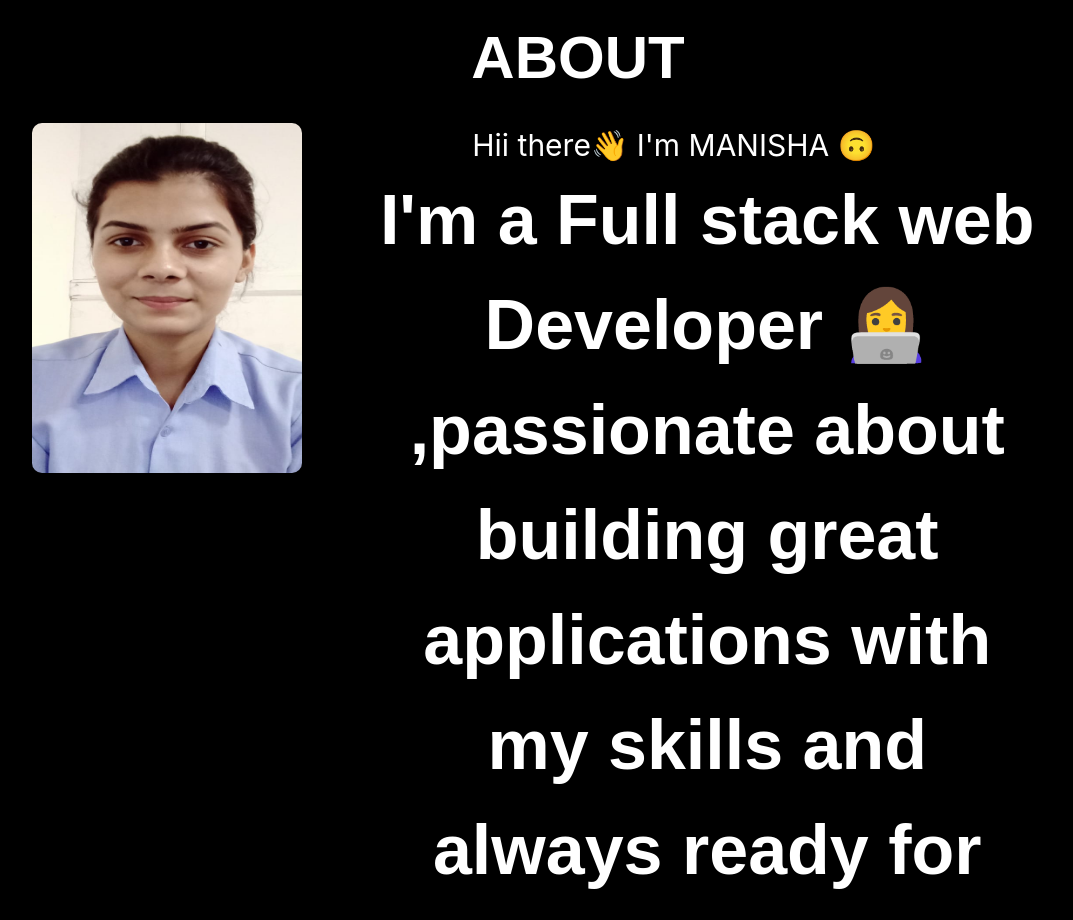
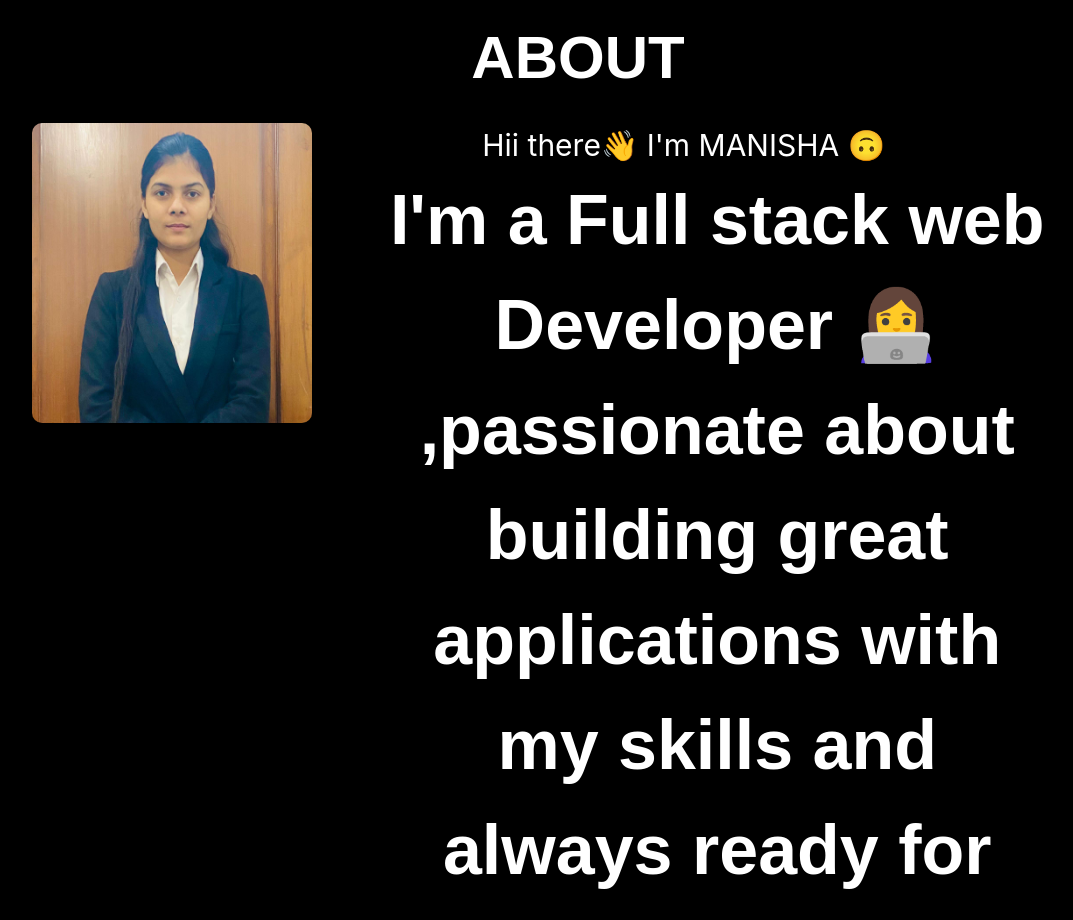
Before and after one commit to soroutmanisha2606/myportfolio, a React (Create React App) app: page / in a window 1280 px wide. Shown: the part 1680-2600 px from the top of the page, without its empty margins (62-1135 px from the left). Built offline with nearby package versions, Linux system fonts and the light colour scheme.

Commit message:
adding new image

```diff
--- a/src/Allstyles/About.css
+++ b/src/Allstyles/About.css
@@ -36,8 +36,8 @@
     border:"2px solid white"
 }
 .my_img{
-    width: 270px;
-    height: 350px;
+    width: 280px;
+    height: 300px;
     border-radius: 10px;
 
 }
--- a/src/Components/About.jsx
+++ b/src/Components/About.jsx
@@ -4,6 +4,8 @@ import "../Allstyles/About.css"
 import Aos from "aos";
 import "aos/dist/aos.css";
 import myphoto from "../images/photo.jpg"
+import image from "../images/image2.jpg"
+
 import { motion } from "framer-motion";
 const About = () => {
   useEffect(() => {
@@ -21,7 +23,7 @@ const About = () => {
             animate={{ translateY: [-5, 0, -5, 0] }}
             transition={{ yoyo: Infinity, duration: 6 }}
           >
-          <img className='my_img'  data-aos="flip-up" src={myphoto} alt='manisha'/>
+          <img className='my_img'  data-aos="flip-up" src={image} alt='manisha'/>
           </motion.div>
         </div>
       <div className='left_about'>
```
Also changed, not shown: src/images/image2.jpg (added).
